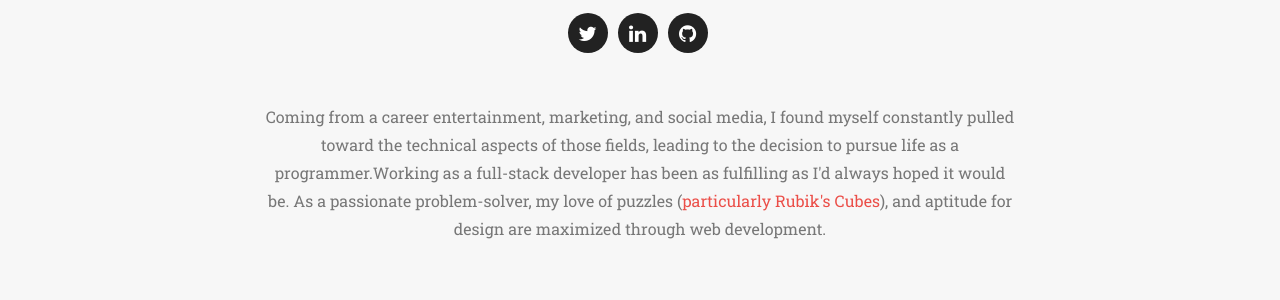
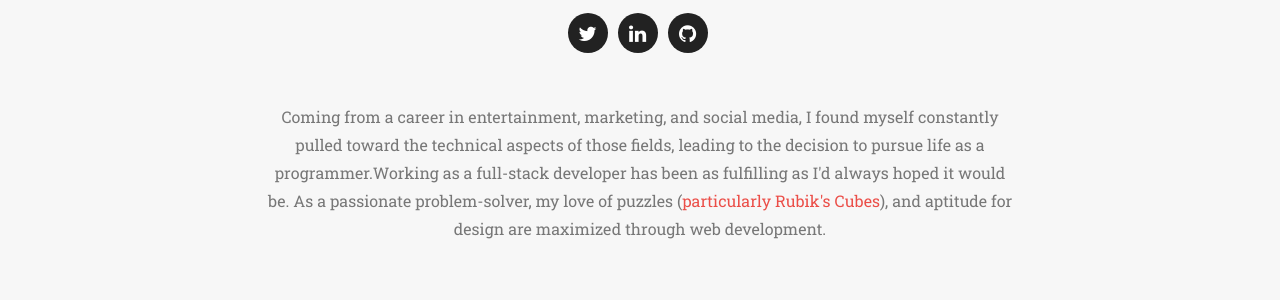
Before and after one commit to iMears/iMears.github.io, a Jekyll site: the page built from index.html, in a window 1280 px wide and 900 px high, scrolled down 1339 px. Shown: the part 154-454 px from the top of the window. Built offline with Jekyll 4.4.1, drawn with Linux system fonts in a browser that asks for light colours; some web fonts are replaced.

Commit message:
Fix typo

```diff
--- a/_includes/about.html
+++ b/_includes/about.html
@@ -26,7 +26,7 @@
             </div>
             <div class="row">
                 <div class="col-lg-8 col-lg-offset-2 text-center">
-                <p class="large text-muted">Coming from a career entertainment, marketing, and social media, I found myself constantly pulled toward the technical aspects of those fields, leading to the decision to pursue life as a programmer.Working as a full-stack developer has been as fulfilling as I'd always hoped it would be. As a passionate problem-solver, my love of puzzles (<a href="https://youtu.be/-K8XaDLmUxU" target="_blank">particularly Rubik's Cubes</a>), and aptitude for design are maximized through web development.</p>
+                <p class="large text-muted">Coming from a career in entertainment, marketing, and social media, I found myself constantly pulled toward the technical aspects of those fields, leading to the decision to pursue life as a programmer.Working as a full-stack developer has been as fulfilling as I'd always hoped it would be. As a passionate problem-solver, my love of puzzles (<a href="https://youtu.be/-K8XaDLmUxU" target="_blank">particularly Rubik's Cubes</a>), and aptitude for design are maximized through web development.</p>
                 </div>
             </div>
         </div>
```
